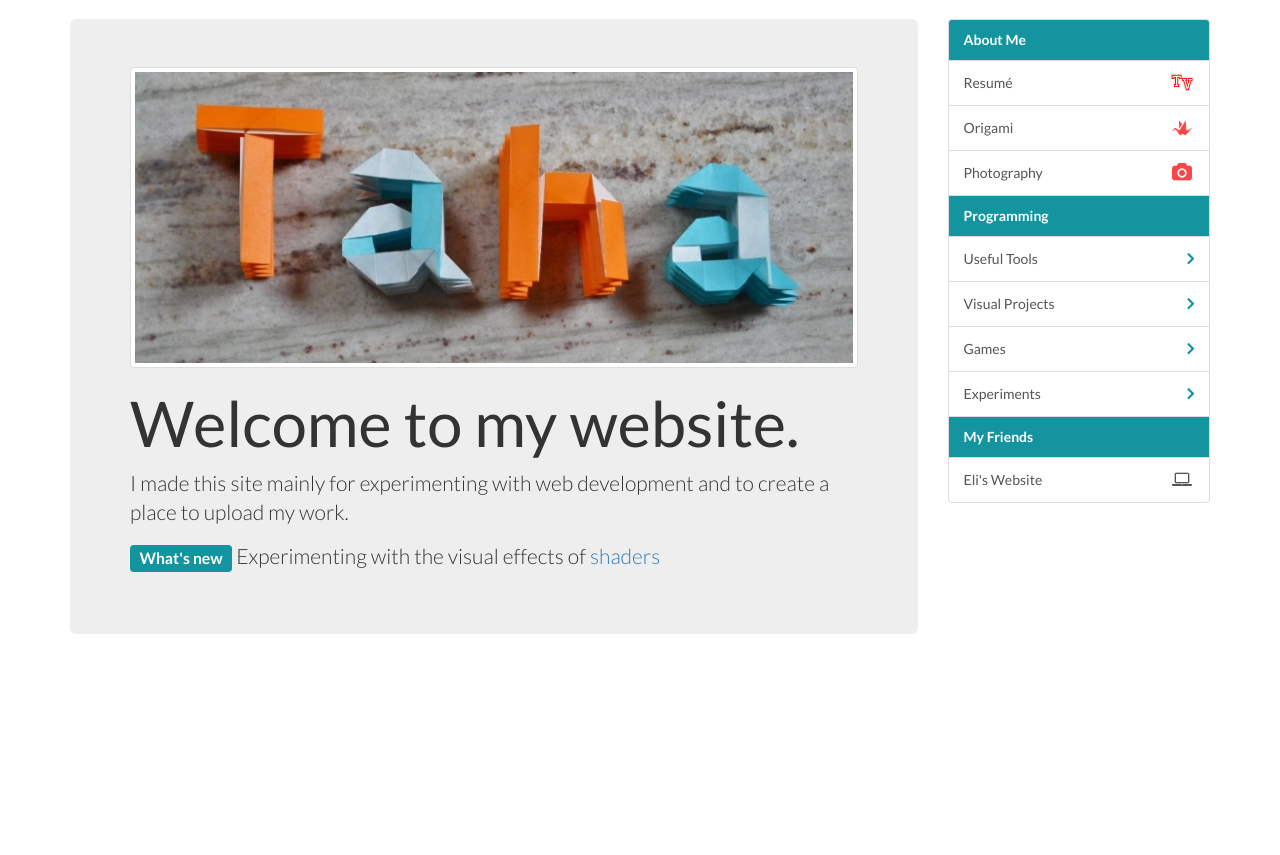
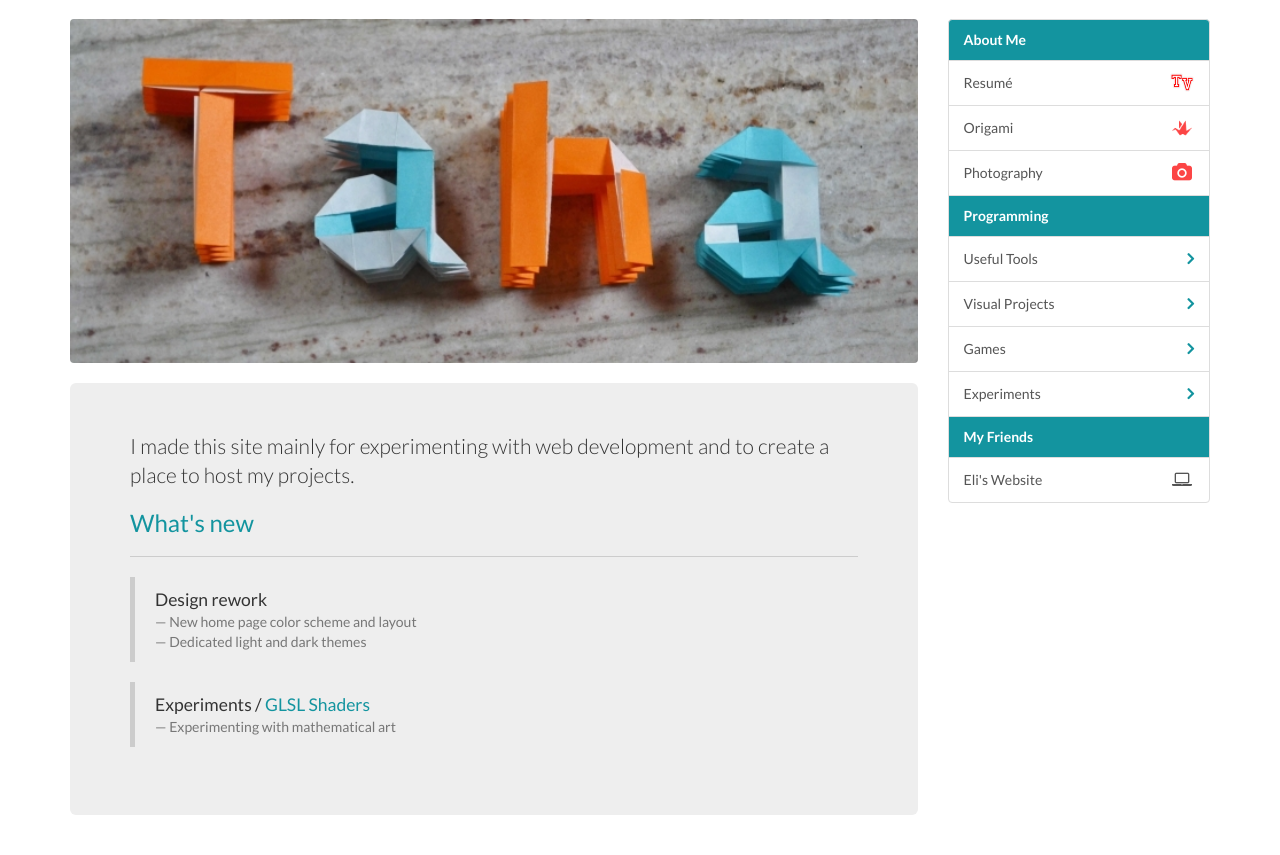
Before and after one commit to DarkAce65/taha.vasowalla.com, a PHP site: page / in a window 1280 px wide. Shown: the part 51-906 px from the top of the page. Before the commit the page ends 685 px from the top, so only its background shows below. Run offline with PHP 8.4, Linux system fonts and the light colour scheme; style sheets or scripts are compiled from the project's sources; some libraries are stand-ins or nearby versions.

Commit message:
Redesign index.html
Former-commit-id: 3cc8ab0c9a62af406195b582ce795488c2093e92

```diff
--- a/Stylesheet.css
+++ b/Stylesheet.css
@@ -74,6 +74,12 @@ body {
   font-weight: normal;
 }
 
+.banner {
+  width: 100%;
+  border-radius: 4px;
+  margin-bottom: 20px;
+}
+
 .page-header p, .Quicksand {
   font-family: "Quicksand", cursive;
 }
@@ -92,8 +98,8 @@ body {
   filter: blur(10px);
 }
 
-.jumbotron p {
-  font-weight: 300;
+.jumbotron blockquote, .jumbotron hr {
+  border-color: #ccc;
 }
 
 .btn, .nav a, .navbar a, .dropdown-menu > li > a, .linkList a, .linkList button {
--- a/Stylesheet.scss
+++ b/Stylesheet.scss
@@ -47,6 +47,12 @@ body {
 	font-weight: normal;
 }
 
+.banner {
+	width: 100%;
+	border-radius: 4px;
+	margin-bottom: 20px;
+}
+
 .page-header p, .Quicksand {
 	font-family: "Quicksand", cursive;
 }
@@ -64,8 +70,10 @@ body {
 	@include filter(blur(10px));
 }
 
-.jumbotron p {
-	font-weight: 300;
+.jumbotron {
+	blockquote, hr {
+		border-color: #ccc;
+	}
 }
 
 .btn, .nav a, .navbar a, .dropdown-menu > li > a, .linkList a, .linkList button {
--- a/index.html
+++ b/index.html
@@ -15,6 +15,7 @@
 		<link rel="stylesheet" type="text/css" href="bower_components/bootstrap/dist/css/bootstrap.min.css"/>
 		<link rel="stylesheet" type="text/css" href="font-awesome.min.css"/>
 		<link rel="stylesheet" type="text/css" href="Stylesheet.css"/>
+		<link rel="stylesheet" type="text/css" href="themes/index.css"/>
 		<script src="bower_components/jquery/dist/jquery.min.js"></script>
 		<script src="bower_components/bootstrap/dist/js/bootstrap.min.js"></script>
 		<script src="GSAP/TweenMax.min.js"></script>
@@ -47,11 +48,13 @@
 		<div class="fixedNav content container">
 			<div class="row row-offcanvas">
 				<div class="col-xs-12 col-sm-8 col-md-9">
+					<img src="img/SiteHeader.jpg" class="banner">
 					<div class="jumbotron">
-						<img src="img/SiteHeader.jpg" class="thumbnail" style="max-width: 100%;">
-						<h1 class="Lato">Welcome to my website.</h1>
-						<p class="lead">I made this site mainly for experimenting with web development and to create a place to upload my work.</p>
-						<p class="lead"><span class="label" style="background-color: #13949f;">What's new</span> Experimenting with the visual effects of <a href="Shaders.html">shaders</a></p>
+						<p class="lead">I made this site mainly for experimenting with web development and to create a place to host my projects.</p>
+						<div id="new">
+							<h3 style="color: #13949F;">What's new</h3>
+							<hr>
+						</div>
 					</div>
 				</div>
 				<div class="col-xs-9 col-sm-4 col-md-3 sidebar-offcanvas hidden-xs">
@@ -280,6 +283,18 @@
 			sliderTimeline.to(".row-offcanvas", 0.3, {right: "83%"}, 0);
 			sliderTimeline.reversed(true);
 
+			$.getJSON("siteUpdates.json", function(data) {
+				for(var i = 0; i < data.length; i++) {
+					var item = data[i];
+					var el = "<blockquote>" + item.title;
+					for(var j = 0; j < item.descriptions.length; j++) {
+						el += "<footer>" + item.descriptions[j] + "</footer>";
+					}
+					el += "</blockquote>";
+					$("#new").append(el);
+				}
+			});
+
 			$("button[data-toggle='offcanvas']").click(toggleMainMenu);
 
 			$(window).resize(function() {
--- /dev/null
+++ b/siteUpdates.json
@@ -0,0 +1,10 @@
+[
+	{
+		"title": "Design rework",
+		"descriptions": ["New home page color scheme and layout", "Dedicated light and dark themes"]
+	},
+	{
+		"title": "Experiments / <a href=\"Shaders.html\">GLSL Shaders</a>",
+		"descriptions": ["Experimenting with mathematical art"]
+	}
+]
```
